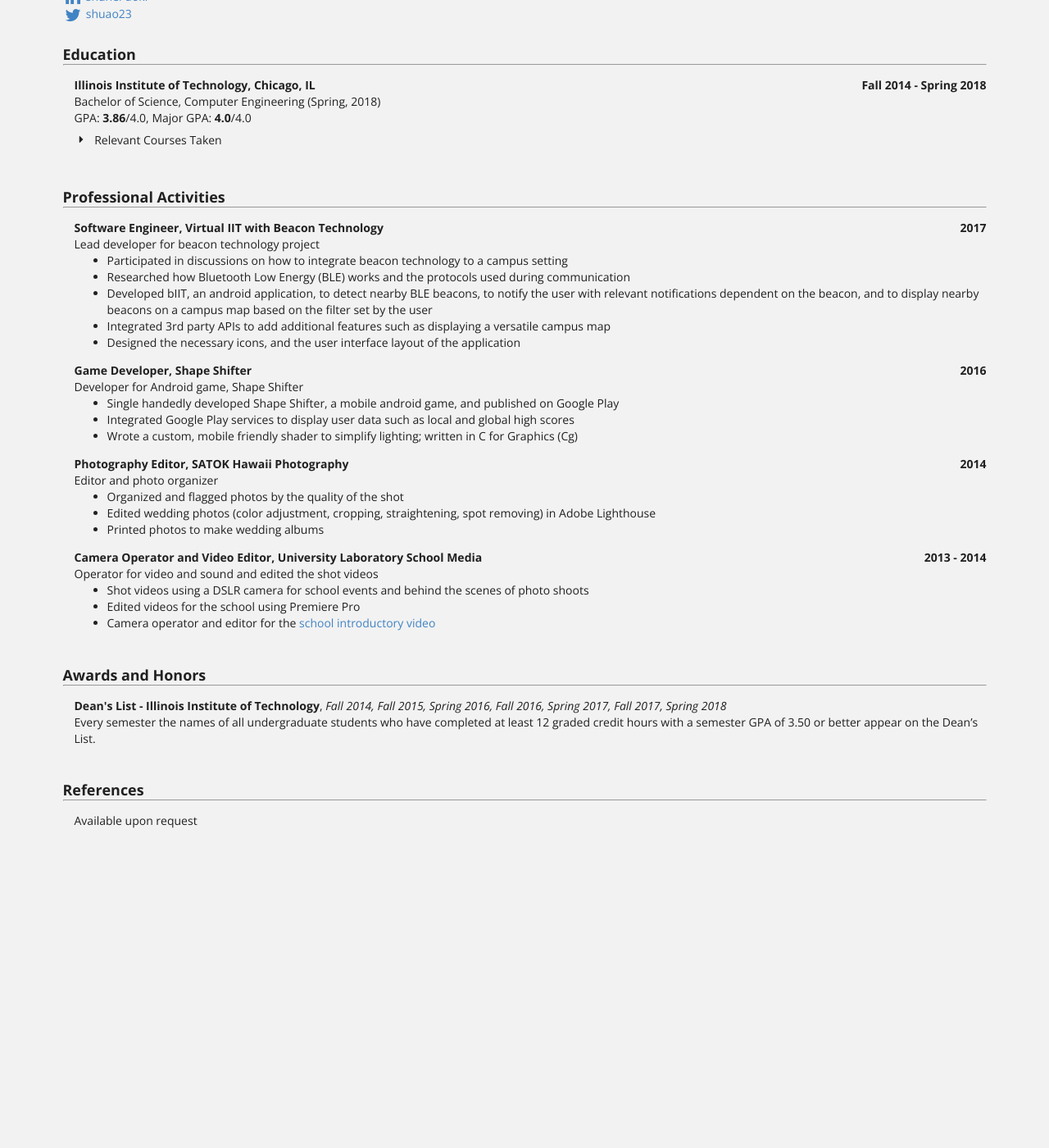
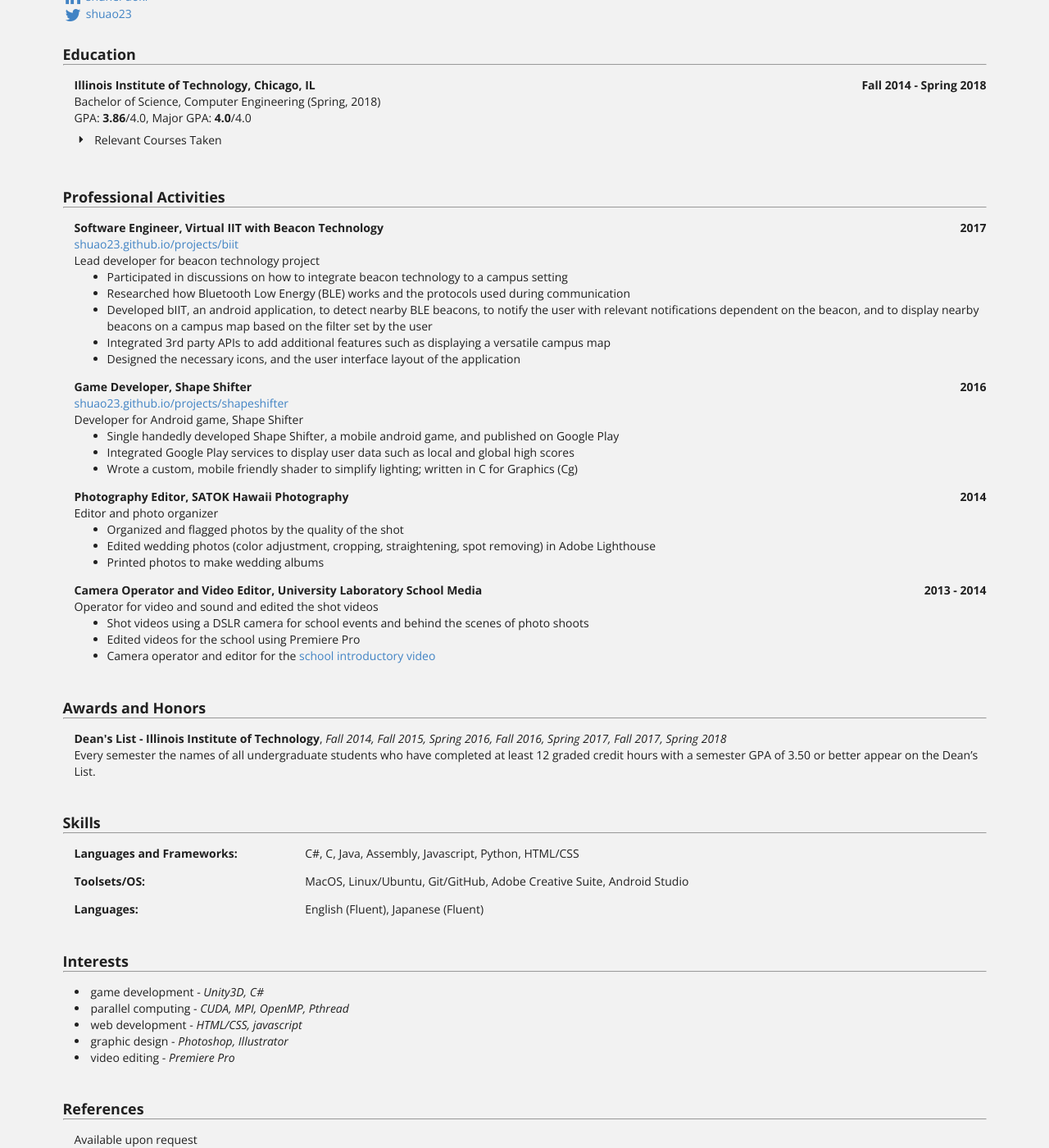
Before and after one commit to shuao23/shuao23.github.io, a Jekyll site: the page built from bio/index.html, in a window 1280 px wide and 1400 px high, scrolled down 265 px. Shown: the whole window at 82% size. Built offline with Jekyll 4.4.1, drawn with Linux system fonts in a browser that asks for light colours; before the commit the page ends 1276 px from its top, so only the background shows below that.

Commit message:
worked on resume page

```diff
--- a/_data/bio.json
+++ b/_data/bio.json
@@ -52,6 +52,8 @@
     {
       "name": "web development",
       "keywords": [
+        "HTML/CSS",
+        "javascript",
       ]
     },
     {
@@ -78,7 +80,8 @@
         "Java",
         "Assembly",
         "Javascript",
-        "Python"
+        "Python",
+        "HTML/CSS"
       ]
     },
     {
@@ -90,6 +93,14 @@
         "Git/GitHub",
         "Adobe Creative Suite",
         "Android Studio"
+      ]
+    },
+    {
+      "name": "Languages",
+      "level": "",
+      "keywords": [
+        "English (Fluent)",
+        "Japanese (Fluent)"
       ]
     }
   ],
@@ -120,7 +131,7 @@
   "volunteer": [
     {
       "organization": "Virtual IIT with Beacon Technology",
-      "website": "",
+      "website": "https://shuao23.github.io/projects/biit",
       "position": "Software Engineer",
       "startDate": "2017",
       "endDate": "",
@@ -135,7 +146,7 @@
     },
     {
       "organization": "Shape Shifter",
-      "website": "",
+      "website": "https://shuao23.github.io/projects/shapeshifter",
       "position": "Game Developer",
       "startDate": "2016",
       "endDate": "",
--- /dev/null
+++ b/_includes/bio-interests-2.html
@@ -0,0 +1,22 @@
+<!-- Used by theme-bio-builtin-1 -->
+
+{% if site.data.bio.interests %}
+<div class="sixteen wide column no-bottom" style="padding-bottom: 0!important;">
+    <h3 class="ui left aligned header no-bottom">Interests</h3>
+    <hr style="margin: 0px;">
+</div>
+
+<div class="sixteen wide column no-bottom">
+  <div style="padding-left: 1rem;">
+    <ui>
+      {% for entry in site.data.bio.interests %}
+      <li>
+        {{ entry.name }}
+        <!-- Unfortunately the following must all be on a single line so that there are no spaces before the commas. -->
+        {% if entry.keywords and entry.keywords.size > 0 %} - <em>{% for keyword in entry.keywords %}{{ keyword }}{% if forloop.last != true %}, {% endif %}{% endfor %}</em>{% endif %}
+      </li>
+      {% endfor %}
+    </ui>
+  </div>
+</div>
+{% endif %}
--- a/_includes/bio-skills-1.html
+++ b/_includes/bio-skills-1.html
@@ -7,7 +7,6 @@
   </div>
 
   <div class="fourteen wide column no-bottom">
-    <p class="ui no-bottom">
     {% for entry in site.data.bio.skills %}
       <p class="ui no-bottom">
       <b>{{ entry.name }}:</b>
@@ -16,7 +15,6 @@
       {% endfor %}
       </p>
     {% endfor %}
-
   </div>
 </div>
 {% endif %}
--- /dev/null
+++ b/_includes/bio-skills-2.html
@@ -0,0 +1,28 @@
+<!-- Used by theme-bio-builtin-1 -->
+
+{% if site.data.bio.skills %}
+  <div class="sixteen wide column no-bottom" style="padding-bottom: 0!important;">
+    <h3 class="ui left aligned header no-bottom" style="padding-bottom: 0!important;">Skills</h3>
+    <hr style="margin: 0px;">
+  </div>
+
+  {% for entry in site.data.bio.skills %}
+    <div class="sixteen wide column no-bottom" style="padding-bottom: 0!important;"></div>
+
+    <div class="ui row" style="padding: 0 1rem!important;">
+      <div class="four wide column" style="padding: 0 0 0 1rem!important;">
+          <p class="ui no-bottom" style="padding-bottom: 0!important;">
+            <b>{{ entry.name }}:</b>
+          </p>
+      </div>
+
+      <div class="twelve wide column" style="padding: 0 0 0 1rem!important;">
+        <p class="ui no-bottom" style="padding-bottom: 0!important;">
+          {% for keyword in entry.keywords %}
+            {{ keyword }}{% if forloop.last != true %}, {% endif %}
+          {% endfor %}
+        </p>
+      </div>
+    </div>
+  {% endfor %}
+{% endif %}
--- a/_includes/theme-bio-builtin-2.html
+++ b/_includes/theme-bio-builtin-2.html
@@ -29,5 +29,9 @@
   <div class="ui hidden divider"></div>
   {% include bio-awards-2.html %}
   <div class="ui hidden divider"></div>
+  {% include bio-skills-2.html %}
+  <div class="ui hidden divider"></div>
+  {% include bio-interests-2.html %}
+  <div class="ui hidden divider"></div>
   {% include bio-references-2.html %}
 </div>
```
